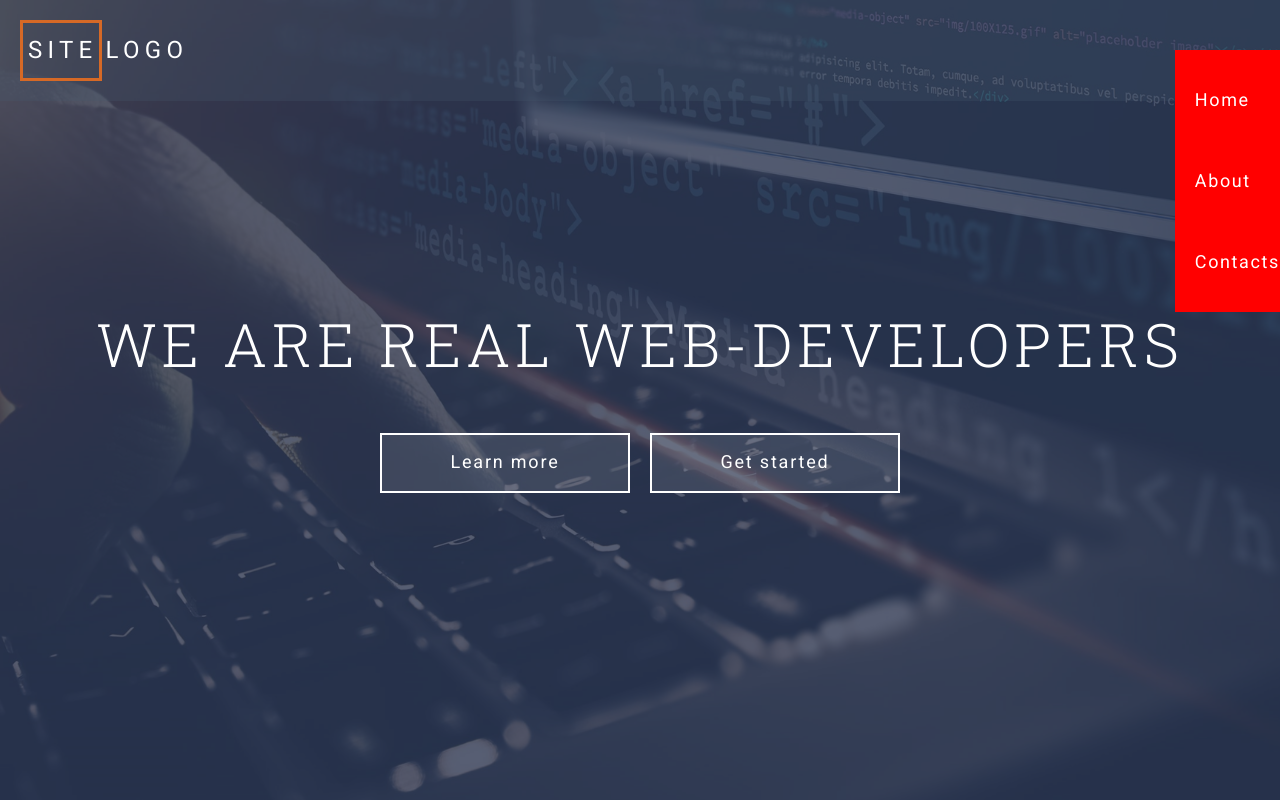
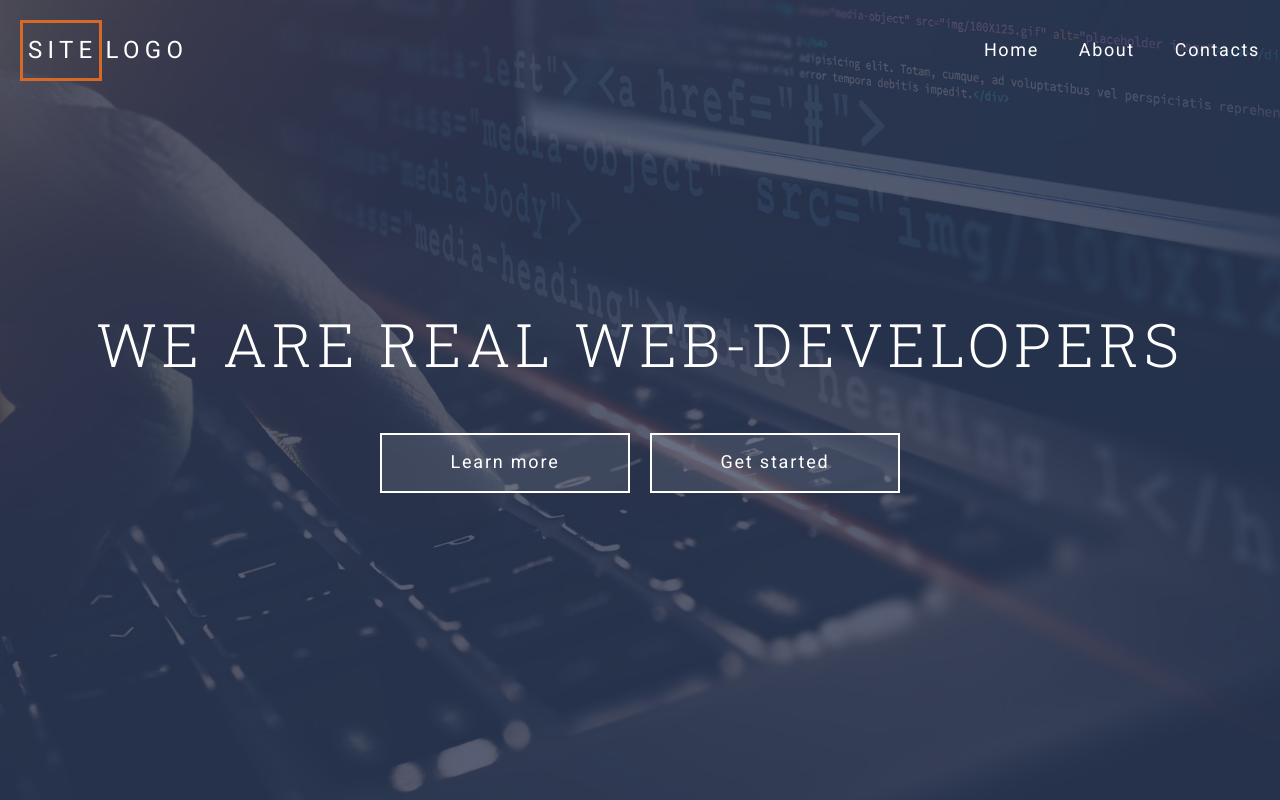
Before and after one commit to SeniorCrashTest/project-main, a website: page index.html in a window 1280 px wide. Shown: the top 800 px of the page. Drawn offline with Linux system fonts and the light colour scheme.

Commit message:
Бургрер ещё не работает , добавлены тени

```diff
--- a/assets/js/main.js
+++ b/assets/js/main.js
@@ -1,5 +1,6 @@
 $(document).ready(function () {
 	$('.header-navbar__btn').click(function () {
 		$(this).toggleClass('.header-navbar__btn--active');
+		$('.header-navbar__list').toggleClass('active');
 	});
 });
--- a/assets/scss/components/header/_header-menu.scss
+++ b/assets/scss/components/header/_header-menu.scss
@@ -8,8 +8,9 @@
 	right: 0;
 	left: 0;
 
-	@include md-min {
+	@include md {
 		background-color: rgba($color-gray-dark, 0.25);
+		box-shadow: -5px -10px 30px darken($color-gray-dark, 40%);
 	}
 
 	&__container {
--- a/assets/scss/components/header/_header-navbar.scss
+++ b/assets/scss/components/header/_header-navbar.scss
@@ -71,28 +71,36 @@
 		@include md {
 			display: none;
 			@include unlist;
+			background-color: rgba($color-gray-dark, 0.9);
+			position: absolute;
+			right: 20px;
+			top: 100%;
+			text-align: right;
+			box-shadow: 0px 5px 15px darken($color-gray-dark, 20%);
 		}
-
-
-
-		&.active {
-			display: block;
-			background-color: red;
-			position: absolute;
-			right: 0;
-		}
-	}
 
 
 	&__item {
 		margin: $gap $gap-sm;
+
+		@include md {
+			margin: $gap $gap-sm;
+		}
+
 	}
 
 
 	&__link {
 		display: block;
 
-		padding: $gap $gap-sm;
+		@include md-min {
+			padding: $gap $gap-sm;
+		}
+
+		@include md {
+			padding: $gap-sm $gap;
+
+		}
 
 		transition: color 0.5s;
 		letter-spacing: 0.09em;
--- a/index.html
+++ b/index.html
@@ -45,7 +45,7 @@
 						<span class="header-navbar__btn-row"></span>
 					</div>
 
-					<ul class="header-navbar__list active">
+					<ul class="header-navbar__list">
 						<li class="header-navbar__item">
 							<a class="header-navbar__link" href="">Home</a>
 						</li>
```
Also changed, not shown: assets/css/style.css.
